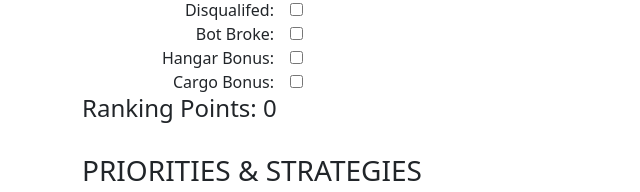
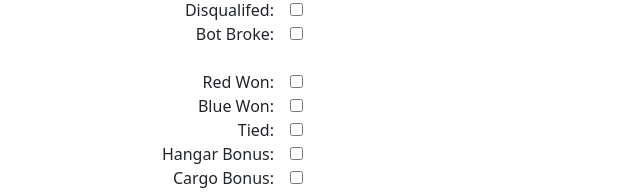
Before and after one commit to MHS-Scouting-ORG/frc-scouting-app-2022, a React (Create React App) app: page /form in a window 1280 px wide. Shown: the part 1122-1314 px from the top of the page, without its empty margins (0-640 px from the left). Built offline with nearby package versions, Linux system fonts and the light colour scheme; no server answers; the HTML template or start-up script is replaced by a standard one.

Commit message:
Made buttons for which color alliance won and changed the way ranking points are set on the form

```diff
--- a/src/components/Form/Form.js
+++ b/src/components/Form/Form.js
@@ -46,8 +46,12 @@ class Form extends React.Component{
 
         this.penaltyBoxClicked = this.penaltyBoxClicked.bind(this);
         this.makePenaltyBox = this.makePenaltyBox.bind(this);
+
+        this.whoWonClicked = this.whoWonClicked.bind(this);
+        this.makeWhoWonButton = this.makeWhoWonButton.bind(this);
         this.bonusBoxClicked = this.bonusBoxClicked.bind(this);
         this.makeBonusBox = this.makeBonusBox.bind(this);
+
         this.strategyBoxClicked = this.strategyBoxClicked.bind(this);
         this.makeStrategyyBox = this.makeStrategyBox.bind(this);
 
@@ -73,11 +77,12 @@ class Form extends React.Component{
             teams:["team1","team2","team3","team4","team5","team6"],
             teamNumber:'',
             dropDownBoxValues:["","",""],
-            matchData:[],
+            matchData:'not found',
             //autoPosition:[0,0],
             inputBoxValues:[0,0,0,0,0,0,0,0,0,0],
             penaltyValues:[' ',' ',' ',' ',' '],
             whoWon:'',
+            whoWonChecked:[' ',' ',' '],
             bonusValues:[' ',' '],
             strategyValues:[' ',' ',' ',' ',' '],
             rankingPoints:0,
@@ -180,14 +185,26 @@ class Form extends React.Component{
             }
         })
         let whoWon = '';
-        if(data.alliances.blue.score > data.alliances.red.score){
+        let wonState = this.state.whoWon;
+        if(wonState === ''){
+            if(data.alliances.blue.score > data.alliances.red.score){
+                whoWon = 'blue';
+            }
+            else if(data.alliances.blue.score < data.alliances.red.score){
+                whoWon = 'red';
+            }
+            else if(data.alliances.blue.score == data.alliances.blue.score){
+                whoWon = 'tied'
+            }
+        }
+        else if(wonState === 'blue'){
             whoWon = 'blue';
         }
-        else if(data.alliances.blue.score < data.alliances.red.score){
+        else if(wonState === 'red'){
             whoWon = 'red';
         }
-        else{
-            whoWon = 'tied'
+        else if(wonState === 'tied'){
+            whoWon = 'tied';
         }
 
         if(teamColor === whoWon){
@@ -200,6 +217,7 @@ class Form extends React.Component{
             this.setState({rankingPoints:0})
         }
         this.setState({bonusValues:[' ',' ']});
+        this.setState({whoWonChecked:[' ',' ',' ']})
     }
 
 //--------------------------------------------------------------------------------------------------------------------
@@ -351,6 +369,70 @@ class Form extends React.Component{
                     place={i}
                 />
             </div>
+        )
+    }
+
+
+    whoWonClicked(i,label){
+        let teamWon = label;
+        this.setState({whoWon:teamWon});
+        let data = this.state.matchData;
+        console.log(data);
+        if(data === 'not found'){
+            window.alert("GET MATCH TEAMS FIRST");
+        }
+        else{
+            let chosenTeam = this.state.teamNumber;
+            let teamColor = 'Red Won ';
+            data.alliances.blue.team_keys.map((team) => {
+                if(team.substring(4,team.length) === chosenTeam){
+                    teamColor = 'Blue Won '
+                }
+            })
+
+            if(teamWon === teamColor){
+                this.setState({rankingPoints:2});
+            }
+            else if(teamWon === 'Tied '){
+                this.setState({rankingPoints:1});
+            }
+            else{
+                this.setState({rankingPoints:0});
+            }
+            this.setState({bonusValues:[' ',' ']});
+
+            let checked = this.state.whoWonChecked;
+            checked[i - 1] = ' ';
+            checked[i - 2] = ' ';
+            checked[i + 1] = ' ';
+            checked[i + 2] = ' ';
+            if(checked[i] === label){
+                checked[i] = ' ';
+            }
+            else if(checked[i] === ' '){
+                checked[i] = label;
+            }
+        }
+    }
+
+    makeWhoWonButton(name,i){
+        let whoWon = this.state.whoWonChecked;
+        let checkedValue;
+
+        if(whoWon[i] === name){
+            checkedValue = true;
+        }
+        else if(whoWon[i] ===  ' '){
+            checkedValue = false;
+        }
+
+        return (
+            <Checkbox
+                    label={name}
+                    changeState={this.whoWonClicked}
+                    place={i}
+                    checked={checkedValue}
+            />
         )
     }
 
@@ -650,6 +732,10 @@ class Form extends React.Component{
                 {this.makePenaltyBox("Disabled ", 2)}
                 {this.makePenaltyBox("Disqualifed ", 3)}
                 {this.makePenaltyBox("Bot Broke ", 4)}
+                <br></br>
+                {this.makeWhoWonButton("Red Won ", 0)}
+                {this.makeWhoWonButton("Blue Won ", 1)}
+                {this.makeWhoWonButton("Tied ", 2)}
                 {this.makeBonusBox("Hangar Bonus ", 0)}
                 {this.makeBonusBox("Cargo Bonus ", 1)}
                 <Header display={this.state.rankingPoints} bonus={this.state.bonusValues}/>
```
